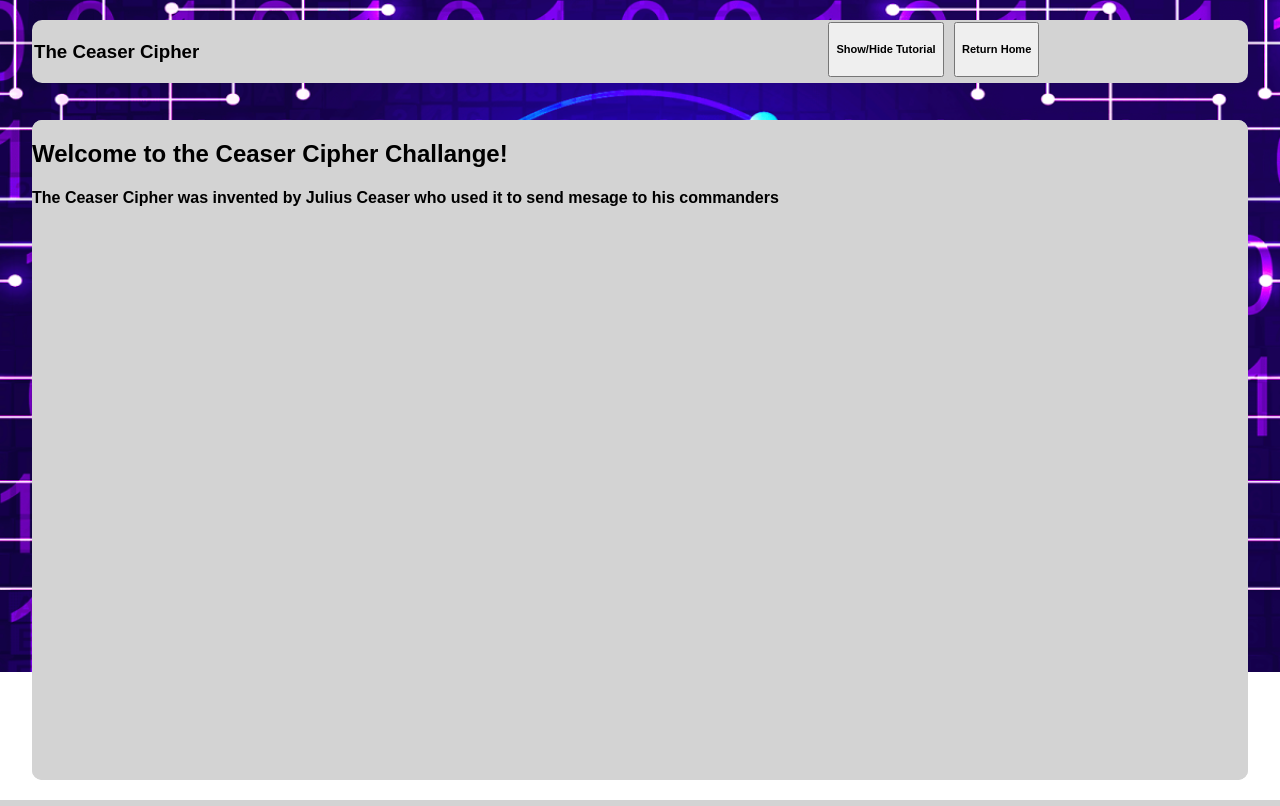
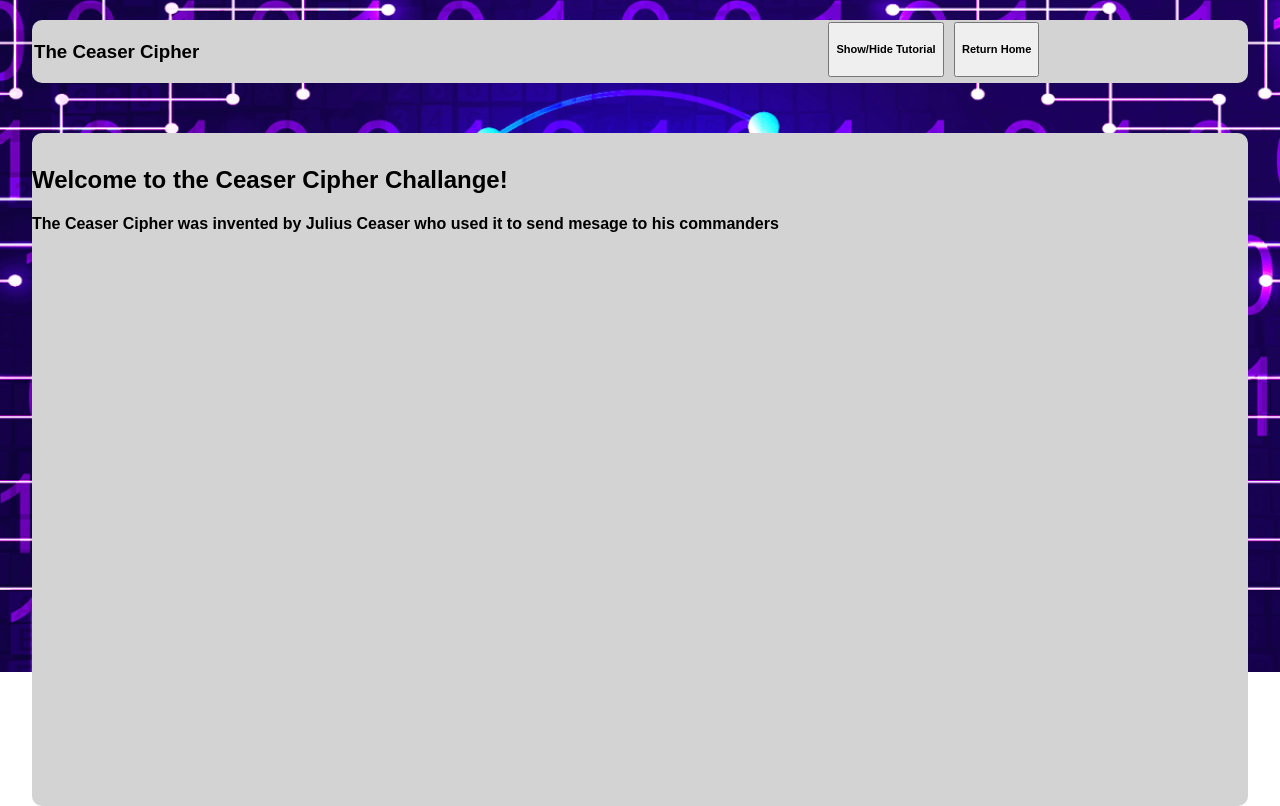
Before and after one commit to Spectre7651/AH-Project, a Flask app: page /ceasercipher in a window 1280 px wide. Run offline with Flask 3, Linux system fonts and the light colour scheme.

Commit message:
Auto Push - Dec 22 10:23:04

```diff
--- a/static/style.css
+++ b/static/style.css
@@ -162,6 +162,7 @@ input[type=text] {
     width:10%;
     float:left;
     margin:2px;
+    text-align:center;
   }
 
   #c-th-tutorial{
@@ -181,6 +182,7 @@ input[type=text] {
     background-color: lightgrey;
     text-align: left ;
     border: 2px white;
+    margin-top:2%;
     border-radius: 10px;
   }
 
@@ -194,6 +196,7 @@ input[type=text] {
     right:2.5%;
     background-color: lightgrey;
     text-align: left;
+    margin-top:1%;
     border: 2px white;
     border-radius: 10px;
   }
```
